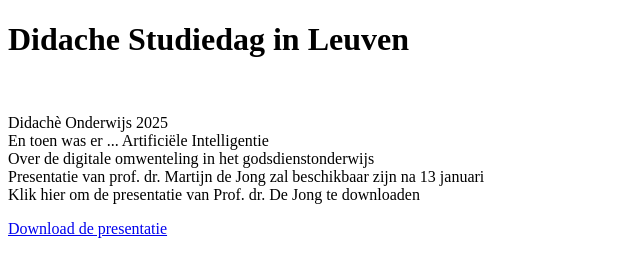
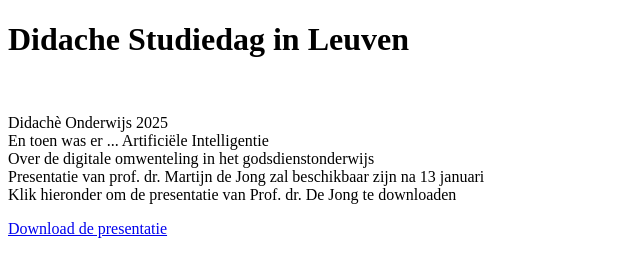
Before and after one commit to mgdejong-ese/Chatbot, a plain HTML site: page index.html in a window 1280 px wide. Shown: the full height of the page, 0-640 px from the left. Drawn offline with Linux system fonts and the light colour scheme.

Commit message:
Update index.html

```diff
--- a/index.html
+++ b/index.html
@@ -13,7 +13,7 @@
 Over de digitale omwenteling in het godsdienstonderwijs<br>
 
 Presentatie van prof. dr. Martijn de Jong zal beschikbaar zijn na 13 januari<br>
-Klik hier om de presentatie van Prof. dr. De Jong te downloaden</p>
+Klik hieronder om de presentatie van Prof. dr. De Jong te downloaden</p>
   <a href="my-file.pdf" download>Download de presentatie</a>
 </body>
 </html>
```
